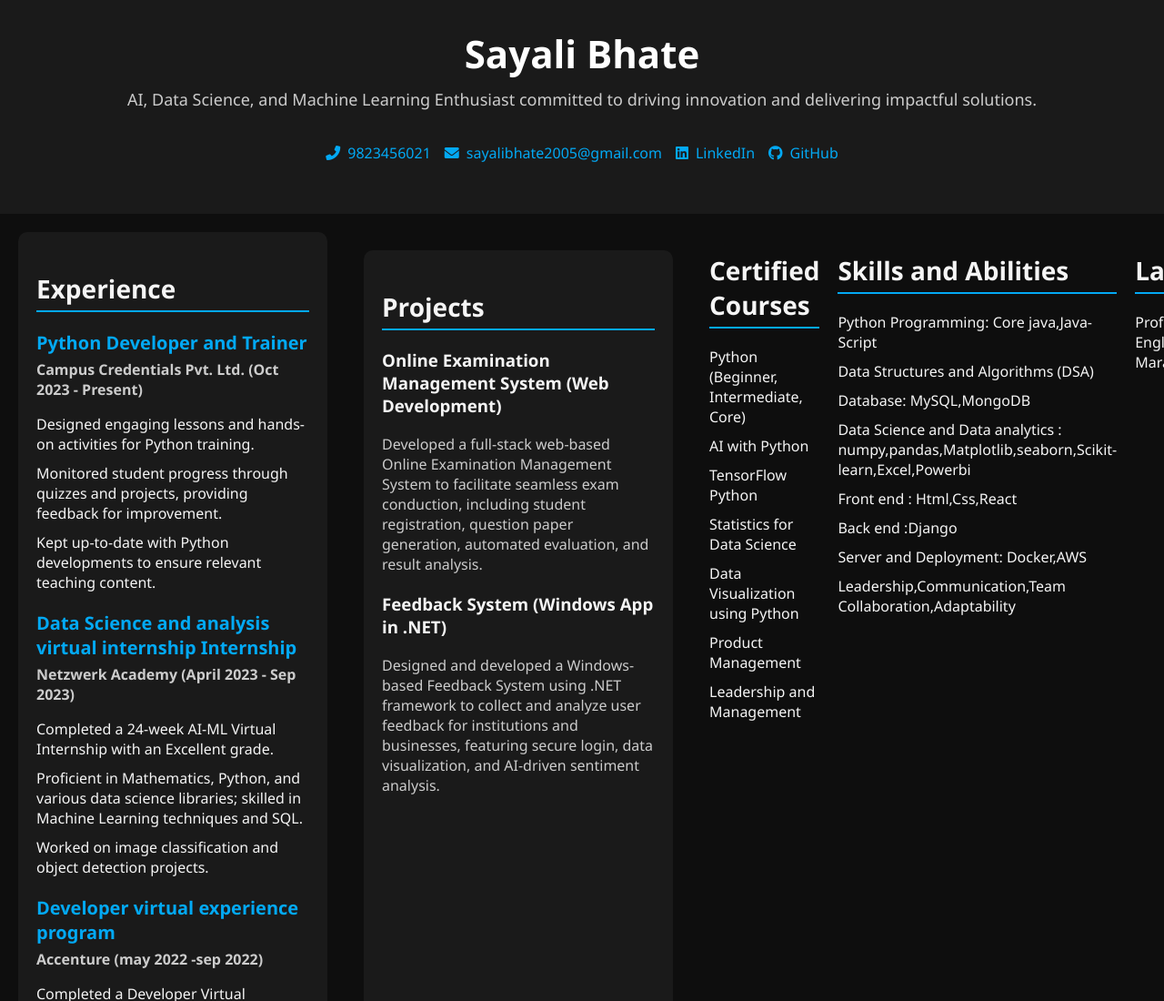
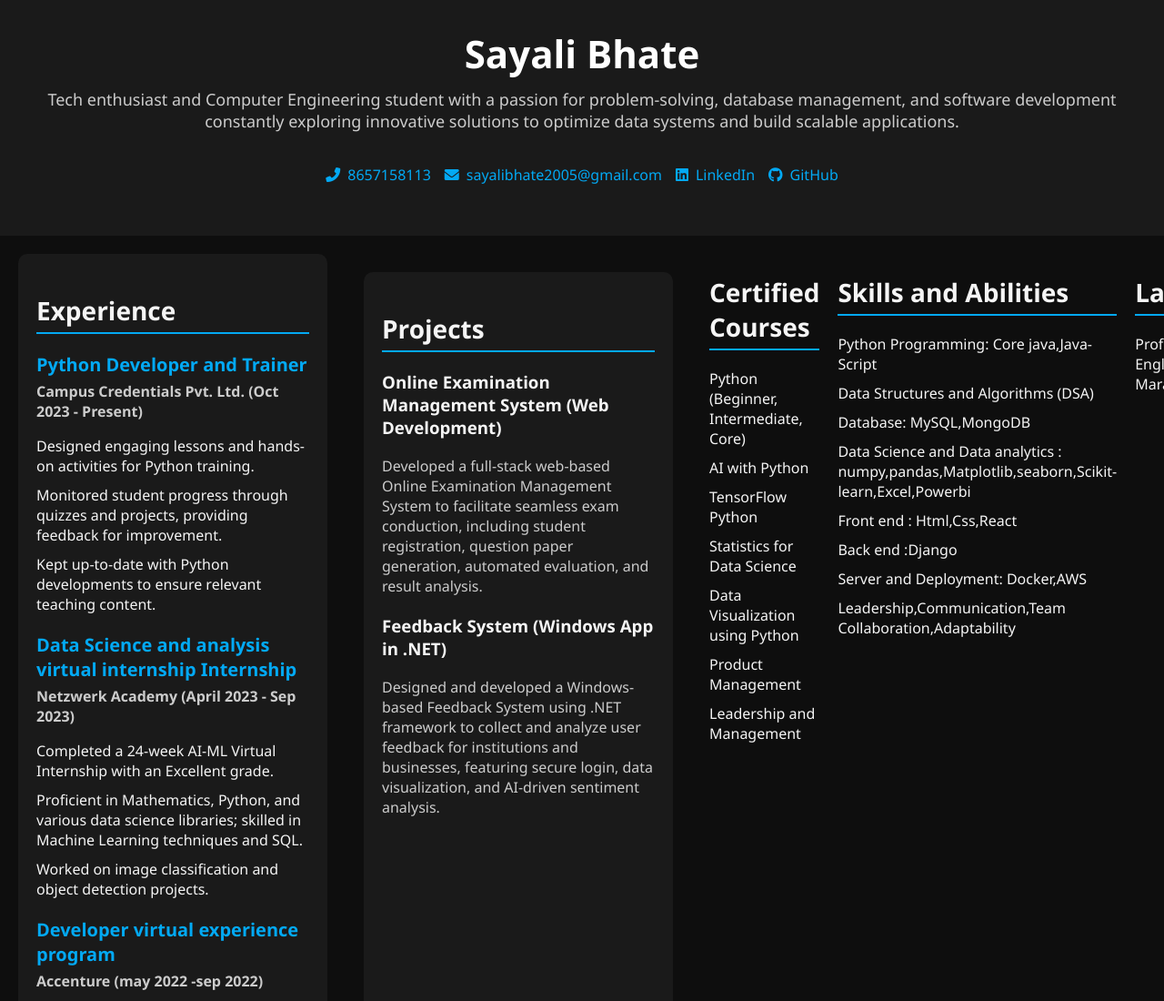
Before and after one commit to Sayalibhate/MY_RESUME, a plain HTML site: page index.html in a window 1280 px wide. Shown: the top 1100 px of the page at 91% size. Drawn offline with Linux system fonts and the light colour scheme.

Commit message:
Update index.html

```diff
--- a/index.html
+++ b/index.html
@@ -177,10 +177,10 @@
 <body>
     <header>
         <h1>Sayali Bhate</h1>
-        <p>AI, Data Science, and Machine Learning Enthusiast committed to driving innovation and delivering impactful solutions.</p>
+        <p>Tech enthusiast and Computer Engineering student with a passion for problem-solving, database management, and software development constantly exploring innovative solutions to optimize data systems and build scalable applications.</p>
         <div class="contact-info">
             <ul>
-                <li><i class="fas fa-phone-alt"></i>9823456021</li>
+                <li><i class="fas fa-phone-alt"></i>8657158113</li>
                 <li><i class="fas fa-envelope"></i> <a href="mailto:sayalibhate2005@gmail.com">sayalibhate2005@gmail.com</a></li>
                 <li><i class="fab fa-linkedin"></i> <a href="https://www.linkedin.com/in/sayali-bhate/" target="_blank">LinkedIn</a></li>
                 <li><i class="fab fa-github"></i> <a href="https://github.com/sayalibhate/" target="_blank">GitHub</a></li>
```
